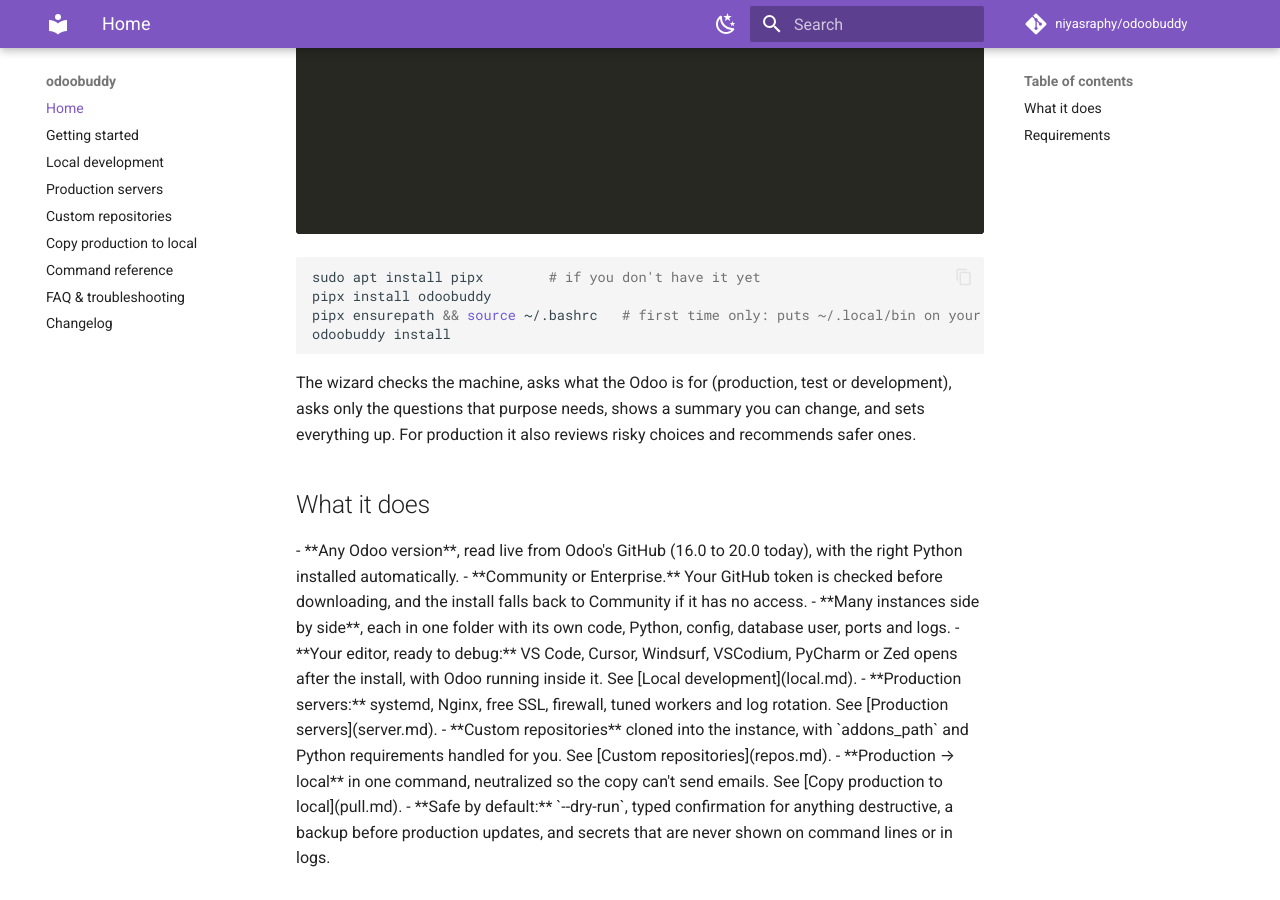
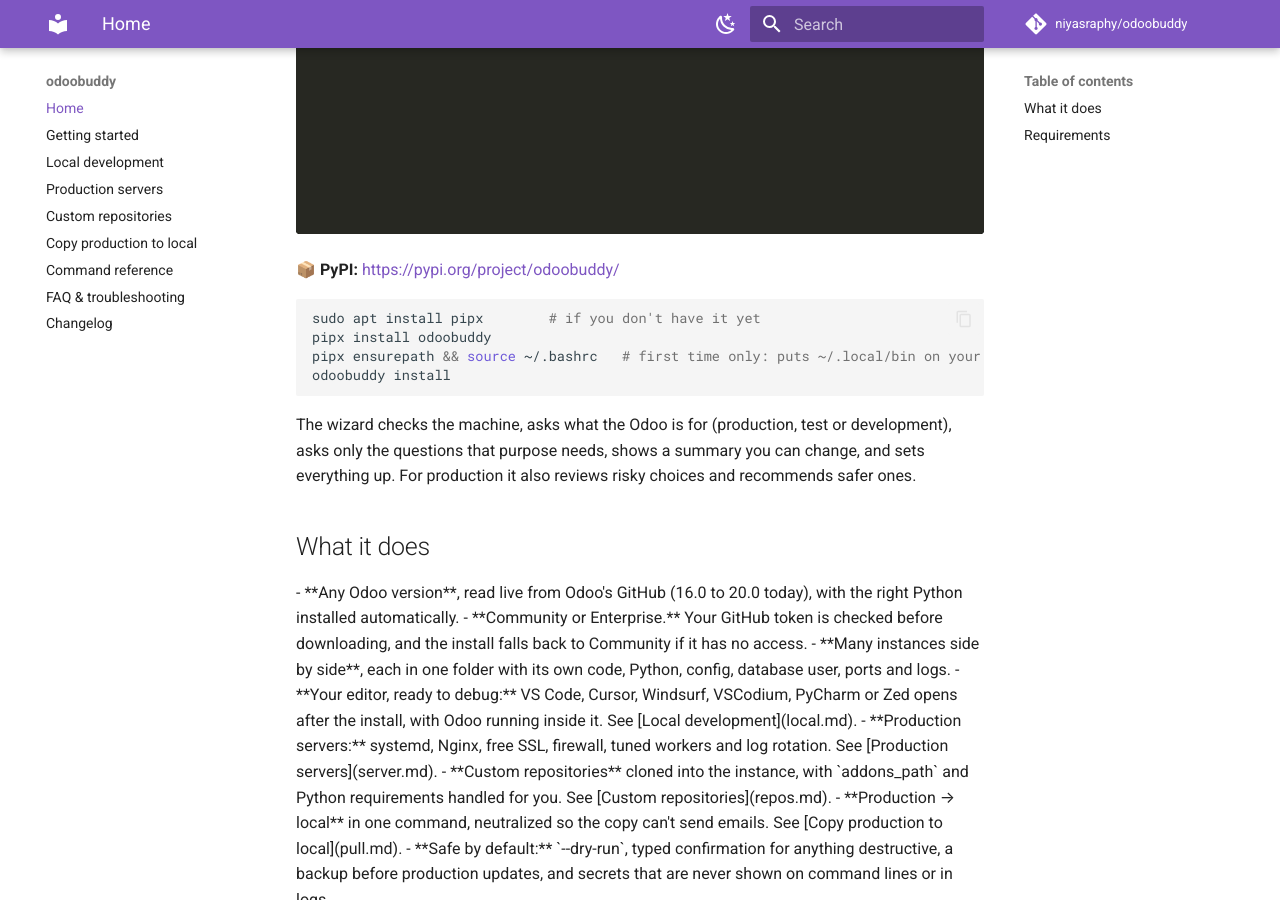
Before and after one commit to niyasraphy/odoobuddy, an MkDocs documentation site: the page built from docs/index.md, in a window 1280 px wide and 900 px high, scrolled down 501 px. Built offline with MkDocs 1.6.1 and Material for MkDocs 9.7.7, drawn with Linux system fonts in a browser that asks for light colours; comment, search, counter and statistics services are not loaded.

````diff
--- a/docs/index.md
+++ b/docs/index.md
@@ -4,6 +4,8 @@
 servers, with one command.**
 
 ![odoobuddy demo](assets/demo.gif)
+
+📦 **PyPI:** <https://pypi.org/project/odoobuddy/>
 
 ```bash
 sudo apt install pipx        # if you don't have it yet
````
Also changed, not shown: README.md (+2 -0 lines).
